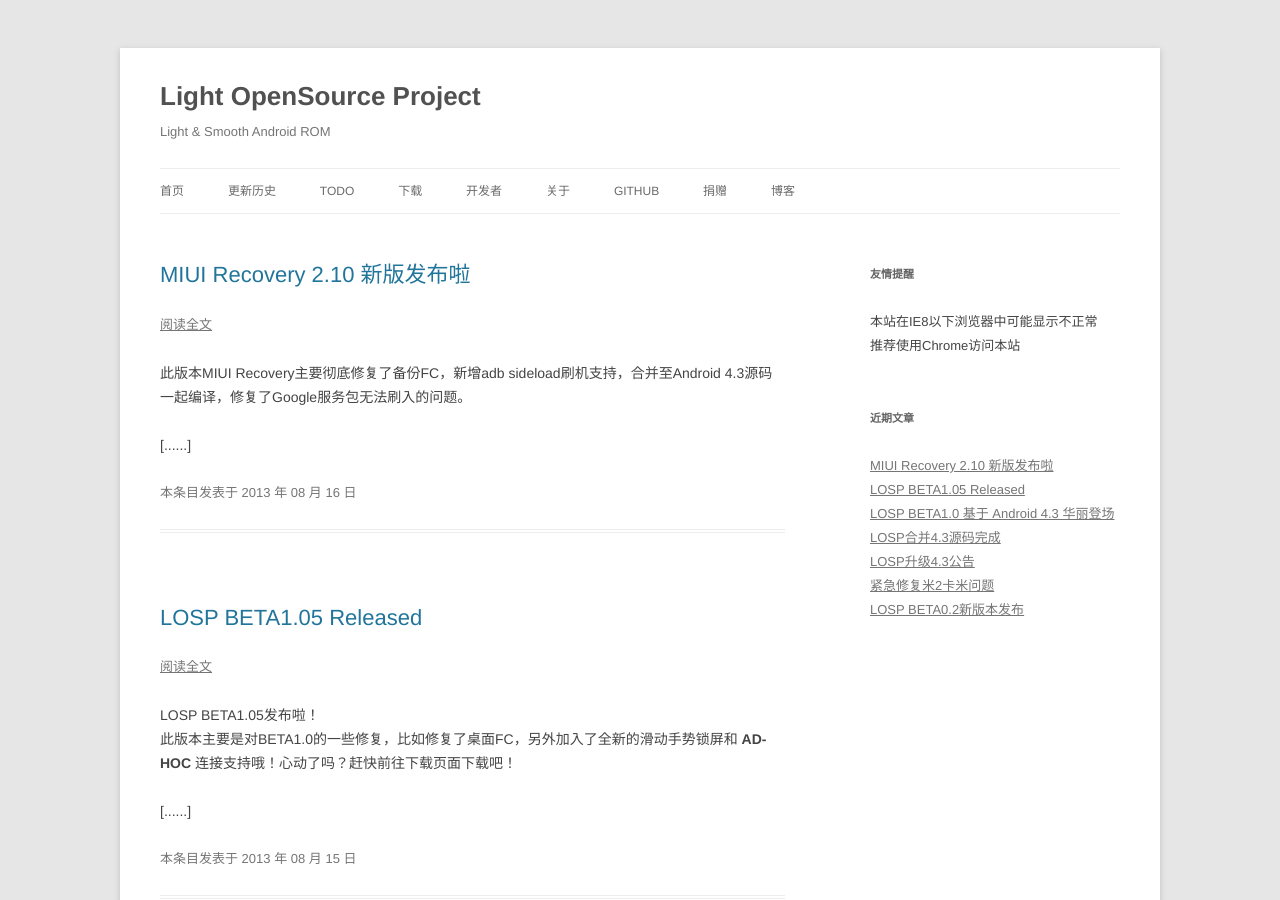
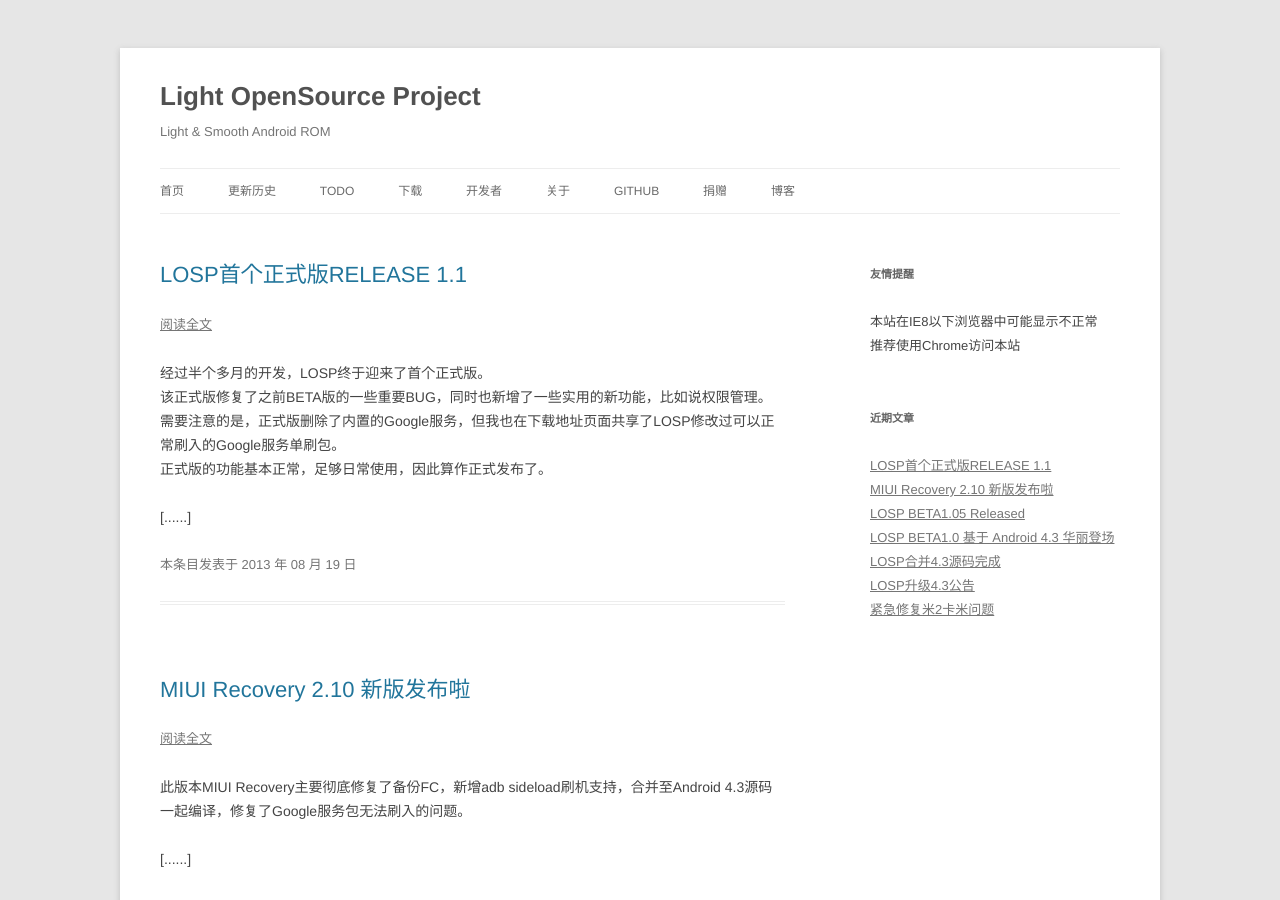
Before and after one commit to LOSP/LOSP.github.io, a Jekyll site: the page built from index.html, in a window 1280 px wide and 900 px high. Built offline with Jekyll 4.4.1, drawn with Linux system fonts in a browser that asks for light colours; Markdown is read by kramdown in place of the engine named in the settings; the list of posts is cut into pages by our own code; some of the changed text lies outside the part shown.

Commit message:
update for first release

```diff
--- /dev/null
+++ b/_posts/2013-8-19-first-release-11.md
@@ -0,0 +1,11 @@
+---
+layout: default
+title: LOSP首个正式版RELEASE 1.1
+summary: 经过半个多月的开发，LOSP终于迎来了首个正式版。<br />该正式版修复了之前BETA版的一些重要BUG，同时也新增了一些实用的新功能，比如说权限管理。<br />需要注意的是，正式版删除了内置的Google服务，但我也在下载地址页面共享了LOSP修改过可以正常刷入的Google服务单刷包。<br />正式版的功能基本正常，足够日常使用，因此算作正式发布了。
+---
+经过半个多月的开发，LOSP终于迎来了首个正式版。
+该正式版修复了之前BETA版的一些重要BUG，同时也新增了一些实用的新功能，比如说权限管理。
+需要注意的是，正式版删除了内置的Google服务，但我也在下载地址页面共享了LOSP修改过可以正常刷入的Google服务单刷包。
+正式版的功能基本正常，足够日常使用，因此算作正式发布了。
+更新日志: <http://shandian.us/history>
+下载地址: <http://shandian.us/download>
--- a/download/index.md
+++ b/download/index.md
@@ -5,7 +5,12 @@ title: 下载
 请在以下下载地址列表中，寻找您的机型，并选择正确的版本下载。一般，版本号后面的数字越大，版本越新，且新版本一般排列于旧版本之上。Recovery为MIUI Recovery适配版的卡刷包下载链接。如果Recovery卡刷失败，请尝试提取recovery.img手动线刷，或者尝试使用其他Recovery。
 BETA1.0之后为4.3，1.0之前为4.2
 
+*__Google服务单刷包(全机型通用)__*
+__小米手机1/1s刷入Google服务前，请确保系统分区已被调整至220M或以上，否则可能导致刷入失败或不完整__
+20130809: <http://pan.baidu.com/share/link?shareid=1975905210&uk=2703971393>
+
 *__小米手机1全系列(1/1s/青春版/1s青春版/电信版/合约机)__*
+RELEASE1.1: <http://pan.baidu.com/share/link?shareid=1582494344&uk=2703971393>
 BETA1.05:<http://pan.baidu.com/share/link?shareid=610420524&uk=2703971393>
 __1.05有部分代码重构，所以，从1.0及以下版本刷至1.05及以上的，如果出现无限FC，请清空cache__
 BETA1.0: <http://pan.baidu.com/share/link?shareid=824537975&uk=2703971393>
@@ -17,6 +22,7 @@ MIUI Recovery2.10(线刷): <http://pan.baidu.com/share/link?shareid=2097601475&u
 MIUI Recovery2.05: <http://pan.baidu.com/share/link?shareid=2628757371&uk=2703971393>
 
 *__小米手机2全系列(2/2s/电信版/合约机)__*
+RELEASE1.1: <http://pan.baidu.com/share/link?shareid=1928578791&uk=2703971393>
 BETA1.05: <http://pan.baidu.com/share/link?shareid=1066783822&uk=2703971393>
 __1.05有部分代码重构，所以，从1.0及以下版本刷至1.05及以上的，如果出现无限FC，请清空cache__
 BETA0.2: <http://pan.baidu.com/share/link?shareid=2572086359&uk=2703971393>
--- a/history/index.md
+++ b/history/index.md
@@ -3,6 +3,23 @@ layout: nodate
 title: 更新历史
 ---
 该页面中更新历史，除首个版本是相对于Slim Bean的修改日志外，其余均为相对于上一个公开版本的更新日志。
+
+*__2013.8.19 版本:RELEASE1.1__*
+修复 每次开机都需要更新应用
+修复 闹铃不响
+新增 状态栏显示运营商
+优化 拨号盘底部按钮布局调整
+新增 小米手机系列支持重启菜单中双系统切换
+新增 设置界面中新增权限管理选项
+优化 调整移动网络设置到设置首页
+修复 横屏时无法安装应用
+优化 减少启动器FC的情况
+修复 插入耳机时状态栏无图标
+优化 取消内置Google服务
+优化 设置浏览器首页为LOSP官网
+优化 更新汉化
+优化 合并米2部分源码至mitwo-dev最新版本
+更多更新请见<https://github.com/LOSP>中对应的commit
 
 *__2013.8.16 MIUI Recovery 2.10__*
 此版本为MIUI Recovery更新
```
